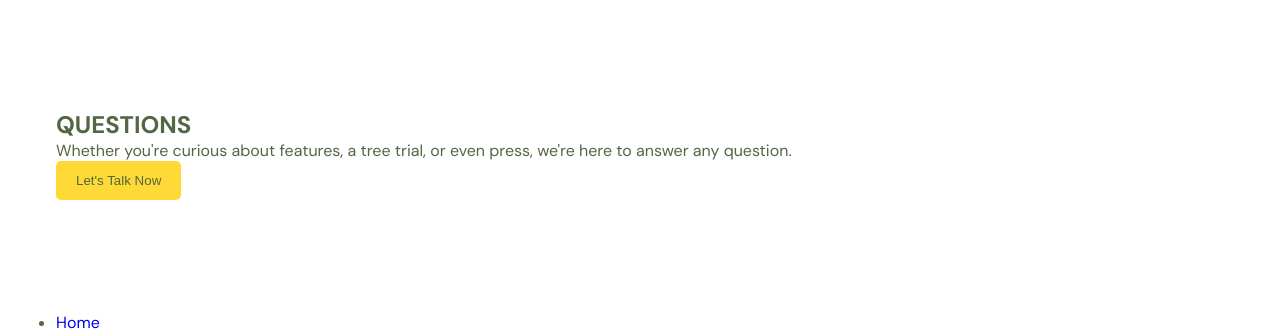
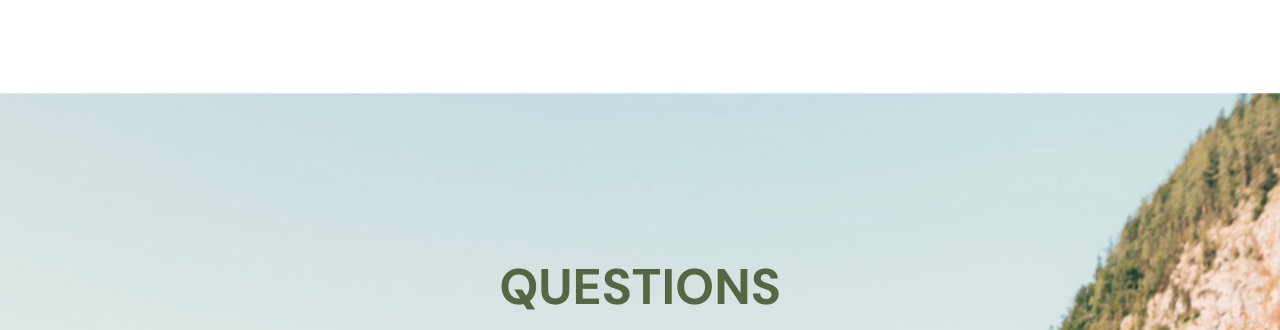
Before and after one commit to JannatulLima9575/Nature-responsive-website, a plain HTML site: page index.html in a window 1280 px wide. Shown: the part 2380-2710 px from the top of the page. Drawn offline with Linux system fonts and the light colour scheme; a web font is replaced by a local one.

Commit message:
added questions part style

```diff
--- a/css/style.css
+++ b/css/style.css
@@ -116,7 +116,7 @@ nav {
 .service img {
   max-width: 100%;
   border-radius: 5px;
-  transition: trasnform 0.3s ease;
+  transition: transform 0.3s ease;
 }
 .service img:hover {
   transform: scale(1.05);
@@ -165,6 +165,27 @@ nav {
   font-size: 30px;
 }
 
+/* Question Section  */
+#questions {
+  min-height: 500px;
+  background-image: url("../images/main-2.png");
+  background-position: bottom center;
+  background-size: cover;
+}
+#questions .container {
+  max-width: 500px;
+  display: flex;
+  flex-direction: column;
+  gap: 16px;
+  align-items: center;
+  justify-content: center;
+  height: 500px;
+  text-align: center;
+}
+#questions h1 {
+  font-size: 50px;
+}
+
 /* Responsive part  */
 @media screen and (max-width: 520px) {
   .menu-btn {
--- a/index.html
+++ b/index.html
@@ -97,7 +97,7 @@
        </section>
 
        <!-- Question Section  -->
-        <section id="question">
+        <section id="questions">
             <div class="container">
                 <h1>QUESTIONS</h1>
                 <p>Whether you're curious about features, a tree trial, or even press, we're here to answer any question.</p>
```
